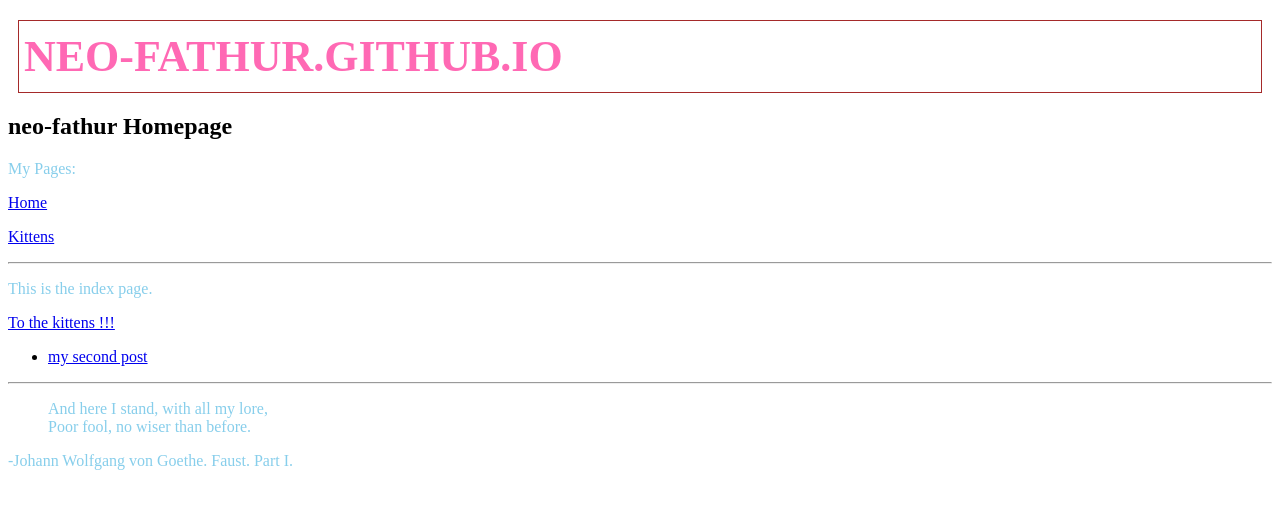
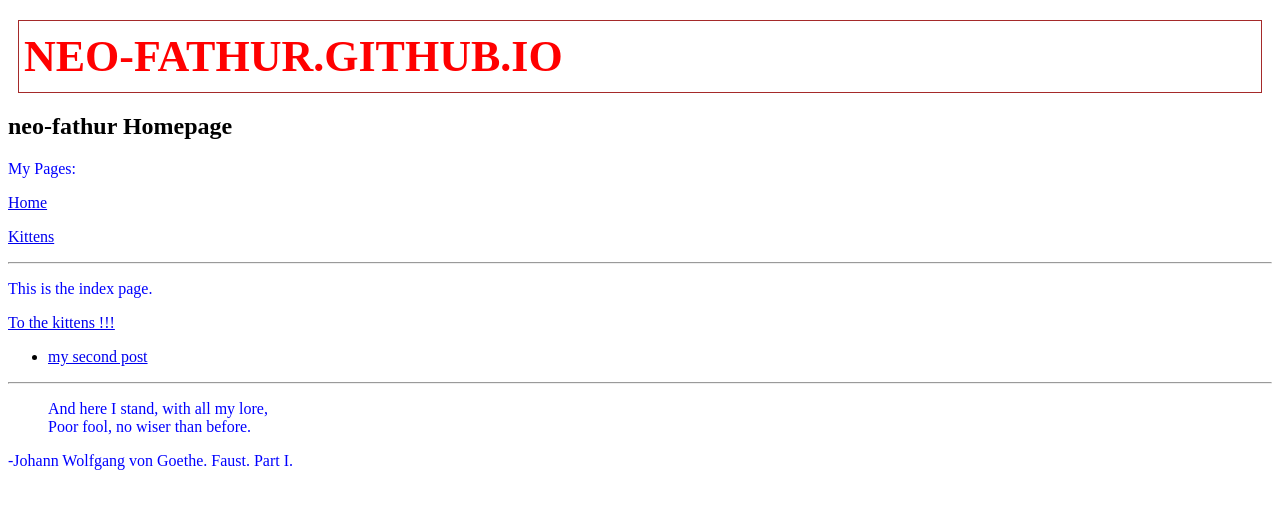
Before and after one commit to neo-fathur/neo-fathur.github.io, a Jekyll site: the page built from index.html, in a window 1280 px wide. Shown: the top 509 px of the page. Built offline with Jekyll 4.4.1, drawn with Linux system fonts in a browser that asks for light colours; some web fonts are replaced.

Commit message:
Update style.css

```diff
--- a/css/style.css
+++ b/css/style.css
@@ -1,5 +1,5 @@
 h1 {
-    color: hotpink;
+    color: red;
     font-size: 44px;
     text-transform: uppercase;
 
@@ -8,6 +8,6 @@ h1 {
     padding: 10px 5px;
 }
 p {
-    color: skyblue;
+    color: blue;
     font-family: 'Gorditas', cursive;
 }
```
